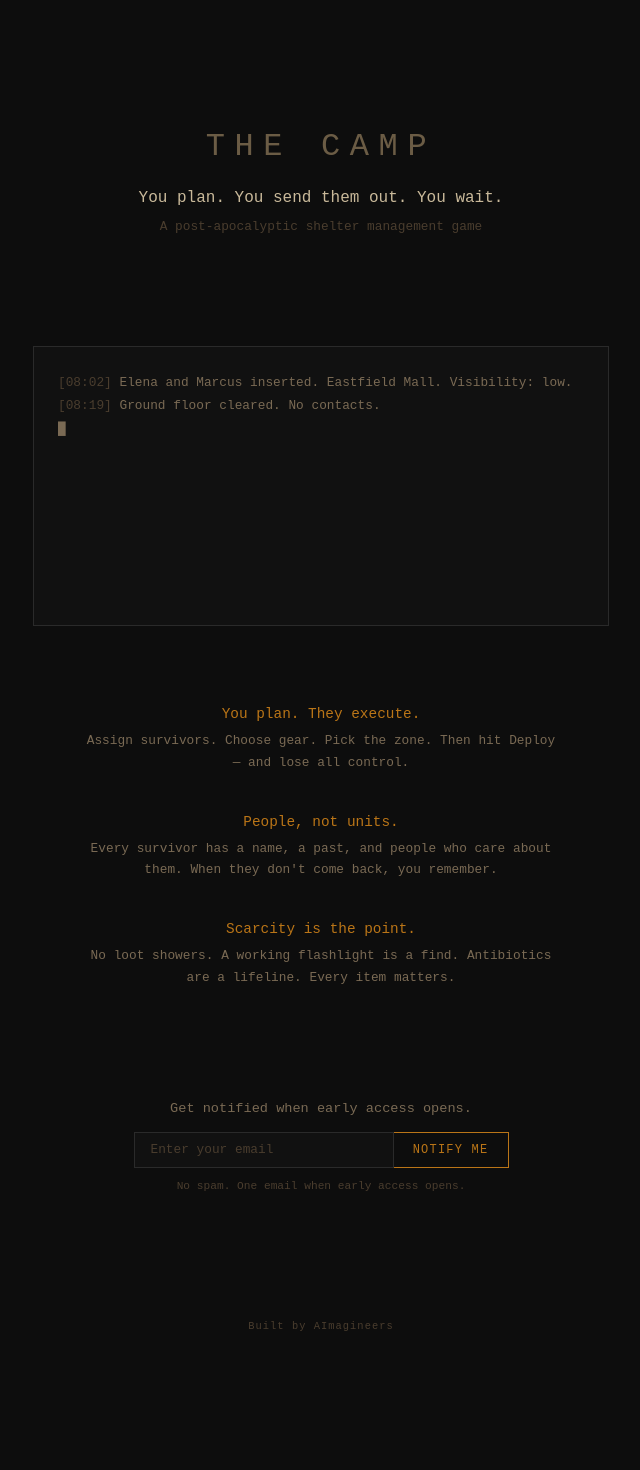
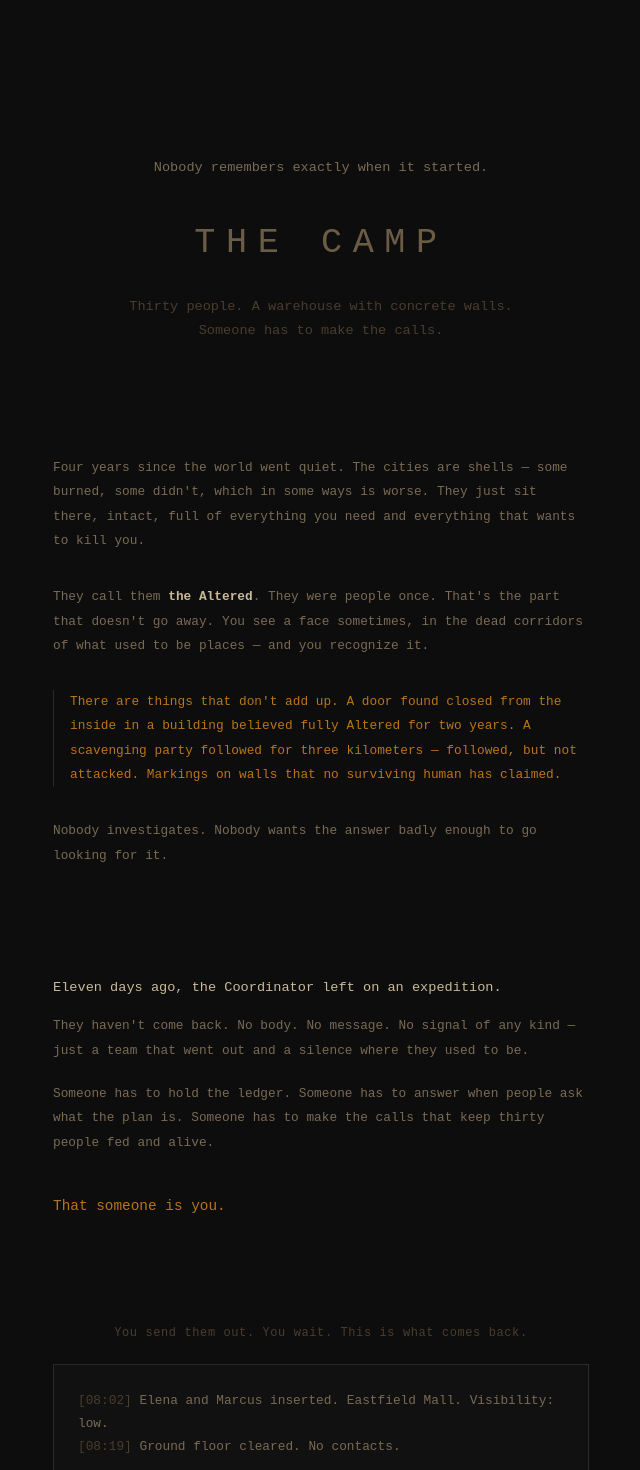
Before and after one commit to Mark-AImagineers/the_camp, a React (Vite) app in the folder 03_frontend/: page / in a window 1280 px wide. Shown: the top 1470 px of the page, without its empty margins (319-959 px from the left). Before the commit the page ends 1364 px from the top, so only its background shows below. Built offline with nearby package versions, Linux system fonts and the light colour scheme; no server answers.

Commit message:
feat: rewrite landing page — lore-driven, not feature-driven
Pull visitors into the world instead of explaining mechanics. Uses LORE.md
narrative: the Altered, the missing Coordinator, the weight of leadership.
Feed preview now ends on a decision prompt. CTA rewritten for tone.

```diff
--- a/03_frontend/src/App.css
+++ b/03_frontend/src/App.css
@@ -11,74 +11,167 @@
 /* Hero */
 .hero {
   text-align: center;
-  padding: 8rem 2rem 4rem;
-  animation: fadeIn 1.5s ease-out;
+  padding: 10rem 2rem 5rem;
+}
+
+.hero-open {
+  font-size: 0.85rem;
+  color: #7a6a54;
+  margin: 0 0 3rem;
+  animation: fadeIn 2s ease-out;
 }
 
 .title {
-  font-size: 2rem;
+  font-size: 2.2rem;
   letter-spacing: 0.3em;
   color: #6b5c45;
   font-weight: 400;
-  margin: 0 0 1.5rem;
+  margin: 0 0 2rem;
+  animation: fadeIn 2.5s ease-out;
 }
 
-.tagline {
-  font-size: 1rem;
-  color: #c9b99a;
-  margin: 0 0 0.75rem;
-}
-
-.subtitle {
-  font-size: 0.8rem;
+.hero-sub {
+  font-size: 0.85rem;
   color: #4a3d2e;
+  line-height: 1.8;
   margin: 0;
+  animation: fadeIn 3.5s ease-out;
 }
 
 /* Sections */
 .section {
   width: 100%;
-  max-width: 640px;
+  max-width: 600px;
   padding: 3rem 2rem;
   display: flex;
   flex-direction: column;
   align-items: center;
 }
 
-/* Pillars */
-.pillars {
-  gap: 2.5rem;
+/* Lore */
+.lore {
+  gap: 2rem;
   padding-top: 2rem;
 }
 
-.pillar {
+.lore-block {
+  text-align: left;
+  width: 100%;
+}
+
+.lore-block p {
+  font-size: 0.8rem;
+  color: #7a6a54;
+  line-height: 1.9;
+  margin: 0;
+}
+
+.lore-block strong {
+  color: #c9b99a;
+}
+
+.lore-block.accent p {
+  color: #ba7517;
+  border-left: 1px solid #2a2a2a;
+  padding-left: 1rem;
+}
+
+/* You */
+.you {
+  padding-top: 4rem;
+  gap: 1.2rem;
+  text-align: left;
+}
+
+.you-lead {
+  font-size: 0.85rem;
+  color: #c9b99a;
+  margin: 0;
+  width: 100%;
+}
+
+.you-body {
+  font-size: 0.8rem;
+  color: #7a6a54;
+  line-height: 1.9;
+  margin: 0;
+  width: 100%;
+}
+
+.you-punch {
+  font-size: 0.9rem;
+  color: #ba7517;
+  margin: 1.5rem 0 0;
+  width: 100%;
+}
+
+/* Feed */
+.feed-section {
+  padding-top: 4rem;
+}
+
+.feed-intro {
+  font-size: 0.75rem;
+  color: #4a3d2e;
+  margin: 0 0 1.5rem;
+  letter-spacing: 0.05em;
+}
+
+/* Stakes */
+.stakes {
+  padding-top: 3rem;
+  gap: 0;
+}
+
+.stake {
   text-align: center;
+  padding: 2rem 0;
   max-width: 480px;
 }
 
-.pillar h2 {
-  font-size: 0.9rem;
-  color: #ba7517;
-  font-weight: 400;
-  margin: 0 0 0.5rem;
+.stake p {
+  font-size: 0.8rem;
+  color: #7a6a54;
+  line-height: 1.8;
+  margin: 0;
 }
 
-.pillar p {
+.stake-quiet {
+  margin-top: 0.5rem !important;
+  color: #4a3d2e !important;
+  font-size: 0.75rem !important;
+}
+
+.divider {
+  width: 40px;
+  height: 1px;
+  background: #2a2a2a;
+  margin: 0.5rem 0;
+}
+
+/* Closing */
+.closing {
+  padding: 4rem 2rem;
+}
+
+.closing-line {
   font-size: 0.8rem;
-  color: #7a6a54;
-  line-height: 1.7;
-  margin: 0;
+  color: #4a3d2e;
+  text-align: center;
+  line-height: 1.9;
+  font-style: italic;
 }
 
 /* CTA */
 .cta {
-  padding: 4rem 2rem;
+  padding: 3rem 2rem 4rem;
+  text-align: center;
 }
 
 .cta-label {
   font-size: 0.85rem;
   color: #7a6a54;
-  margin: 0 0 1rem;
+  margin: 0 0 1.2rem;
 }
 
 .cta-form {
--- a/03_frontend/src/App.tsx
+++ b/03_frontend/src/App.tsx
@@ -18,10 +18,7 @@ function App() {
         headers: { 'Content-Type': 'application/json' },
         body: JSON.stringify({ email }),
       })
-      if (res.status === 201) {
-        setSubmitted(true)
-        setError('')
-      } else if (res.status === 409) {
+      if (res.status === 201 || res.status === 409) {
         setSubmitted(true)
         setError('')
       } else {
@@ -34,58 +31,90 @@ function App() {
 
   return (
     <div className="landing">
-      {/* Hero */}
+
+      {/* Hero — the world, not the product */}
       <section className="hero">
+        <p className="hero-open">Nobody remembers exactly when it started.</p>
         <h1 className="title">THE CAMP</h1>
-        <p className="tagline">You plan. You send them out. You wait.</p>
-        <p className="subtitle">A post-apocalyptic shelter management game</p>
+        <p className="hero-sub">Thirty people. A warehouse with concrete walls.<br />Someone has to make the calls.</p>
       </section>
 
-      {/* Feed Preview */}
-      <section className="section">
+      {/* Lore — pull them in */}
+      <section className="section lore">
+        <div className="lore-block">
+          <p>Four years since the world went quiet. The cities are shells — some burned, some didn't, which in some ways is worse. They just sit there, intact, full of everything you need and everything that wants to kill you.</p>
+        </div>
+        <div className="lore-block">
+          <p>They call them <strong>the Altered</strong>. They were people once. That's the part that doesn't go away. You see a face sometimes, in the dead corridors of what used to be places — and you recognize it.</p>
+        </div>
+        <div className="lore-block accent">
+          <p>There are things that don't add up. A door found closed from the inside in a building believed fully Altered for two years. A scavenging party followed for three kilometers — followed, but not attacked. Markings on walls that no surviving human has claimed.</p>
+        </div>
+        <div className="lore-block">
+          <p>Nobody investigates. Nobody wants the answer badly enough to go looking for it.</p>
+        </div>
+      </section>
+
+      {/* The hook — you */}
+      <section className="section you">
+        <p className="you-lead">Eleven days ago, the Coordinator left on an expedition.</p>
+        <p className="you-body">They haven't come back. No body. No message. No signal of any kind — just a team that went out and a silence where they used to be.</p>
+        <p className="you-body">Someone has to hold the ledger. Someone has to answer when people ask what the plan is. Someone has to make the calls that keep thirty people fed and alive.</p>
+        <p className="you-punch">That someone is you.</p>
+      </section>
+
+      {/* Feed — what it feels like */}
+      <section className="section feed-section">
+        <p className="feed-intro">You send them out. You wait. This is what comes back.</p>
         <FeedPreview />
       </section>
 
-      {/* Three Pillars */}
-      <section className="section pillars">
-        <div className="pillar">
-          <h2>You plan. They execute.</h2>
-          <p>Assign survivors. Choose gear. Pick the zone. Then hit Deploy — and lose all control.</p>
+      {/* What's at stake — not features, consequences */}
+      <section className="section stakes">
+        <div className="stake">
+          <p>Every survivor has a name. A past. People who care about them.</p>
+          <p className="stake-quiet">When they don't come back, their portrait goes grey. It stays there. You put it there.</p>
         </div>
-        <div className="pillar">
-          <h2>People, not units.</h2>
-          <p>Every survivor has a name, a past, and people who care about them. When they don't come back, you remember.</p>
+        <div className="divider"></div>
+        <div className="stake">
+          <p>A working flashlight is a find. Antibiotics are a lifeline. Nine millimeter rounds — you count every one.</p>
+          <p className="stake-quiet">Nothing is given. Everything is earned or taken.</p>
         </div>
-        <div className="pillar">
-          <h2>Scarcity is the point.</h2>
-          <p>No loot showers. A working flashlight is a find. Antibiotics are a lifeline. Every item matters.</p>
+        <div className="divider"></div>
+        <div className="stake">
+          <p>You plan. You equip. You choose who goes and who stays.</p>
+          <p className="stake-quiet">Then you hit deploy, and you lose all control.</p>
         </div>
+      </section>
+
+      {/* Closing line */}
+      <section className="section closing">
+        <p className="closing-line">The only thing that keeps this place alive is the decision, made again every single day, to keep trying.</p>
       </section>
 
       {/* CTA */}
       <section className="section cta">
         {submitted ? (
-          <p className="cta-confirmed">You're on the list. We'll reach out.</p>
+          <p className="cta-confirmed">You're on the list. We'll find you when it's time.</p>
         ) : (
           <>
-            <p className="cta-label">Get notified when early access opens.</p>
+            <p className="cta-label">The Camp is coming. Leave your name at the gate.</p>
             <form className="cta-form" onSubmit={handleSubmit}>
               <input
                 type="email"
-                placeholder="Enter your email"
+                placeholder="your@email.com"
                 value={email}
                 onChange={(e) => setEmail(e.target.value)}
                 required
               />
-              <button type="submit">NOTIFY ME</button>
+              <button type="submit">I'M IN</button>
             </form>
             {error && <p className="cta-error">{error}</p>}
-            <p className="cta-note">No spam. One email when early access opens.</p>
+            <p className="cta-note">No spam. One signal when the gates open.</p>
           </>
         )}
       </section>
 
-      {/* Footer */}
       <footer className="footer">
         Built by AImagineers
       </footer>
--- a/03_frontend/src/components/FeedPreview.tsx
+++ b/03_frontend/src/components/FeedPreview.tsx
@@ -12,11 +12,14 @@ const EVENTS: FeedEvent[] = [
   { time: '08:19', text: 'Ground floor cleared. No contacts.', type: 'normal', delay: 2800 },
   { time: '08:34', text: '\u26A0 Movement detected. East stairwell. Unconfirmed.', type: 'warning', delay: 2200 },
   { time: '08:41', text: 'Marcus is checking the stairwell. Elena is holding position.', type: 'normal', delay: 1800 },
-  { time: '08:47', text: 'Contact. Two infected. Marcus engaged.', type: 'danger', delay: 1400 },
+  { time: '08:47', text: 'Contact. Two Altered. Marcus engaged.', type: 'danger', delay: 1400 },
   { time: '08:49', text: 'Marcus took a hit. Health: 41%.', type: 'danger', delay: 1200 },
   { time: '08:51', text: 'Elena applied a field dressing. 1 medkit used.', type: 'normal', delay: 2400 },
-  { time: '09:04', text: 'Pharmacy found. Gate is padlocked.', type: 'normal', delay: 3000 },
+  { time: '09:04', text: 'Pharmacy found. Gate is padlocked.', type: 'normal', delay: 3200 },
+  { time: '09:11', text: '\u26A0 Door was locked from the inside.', type: 'warning', delay: 2800 },
   { time: '09:18', text: '\u2605 Antibiotics \u00D74 \u2014 Rare find.', type: 'good', delay: 2000 },
+  { time: '09:22', text: 'Marcus wants to push deeper. Elena says they should extract.', type: 'normal', delay: 3500 },
+  { time: '09:23', text: '', type: 'normal', delay: 0 },
 ]
 
 const TYPE_COLORS: Record<string, string> = {
@@ -69,14 +72,23 @@ export default function FeedPreview() {
         overflowY: 'auto',
       }}
     >
-      {EVENTS.slice(0, visibleLines).map((event, i) => (
-        <div key={i} style={{ color: TYPE_COLORS[event.type], opacity: 0, animation: 'fadeIn 0.3s forwards' }}>
-          <span style={{ color: '#4a3d2e' }}>[{event.time}]</span> {event.text}
+      {EVENTS.slice(0, visibleLines).map((event, i) => {
+        if (!event.text) return null
+        return (
+          <div key={i} style={{ color: TYPE_COLORS[event.type], opacity: 0, animation: 'fadeIn 0.3s forwards' }}>
+            <span style={{ color: '#4a3d2e' }}>[{event.time}]</span> {event.text}
+          </div>
+        )
+      })}
+      {visibleLines >= EVENTS.length ? (
+        <div style={{ marginTop: '0.8rem', padding: '0.6rem 0.8rem', border: '1px solid #3a2e00', background: '#1a1500', opacity: 0, animation: 'fadeIn 0.5s 0.5s forwards' }}>
+          <div style={{ color: '#ba7517', fontSize: '0.75rem', marginBottom: '0.4rem' }}>{'\u26A0'} What do you do?</div>
+          <span style={{ color: '#4a3d2e', fontSize: '0.7rem', marginRight: '0.8rem' }}>[ Push deeper ]</span>
+          <span style={{ color: '#4a3d2e', fontSize: '0.7rem', marginRight: '0.8rem' }}>[ Extract now ]</span>
         </div>
-      ))}
-      {visibleLines > 0 && (
+      ) : visibleLines > 0 ? (
         <span style={{ color: '#7a6a54', animation: 'blink 1s step-end infinite' }}>{'\u2588'}</span>
-      )}
+      ) : null}
     </div>
   )
 }
```
